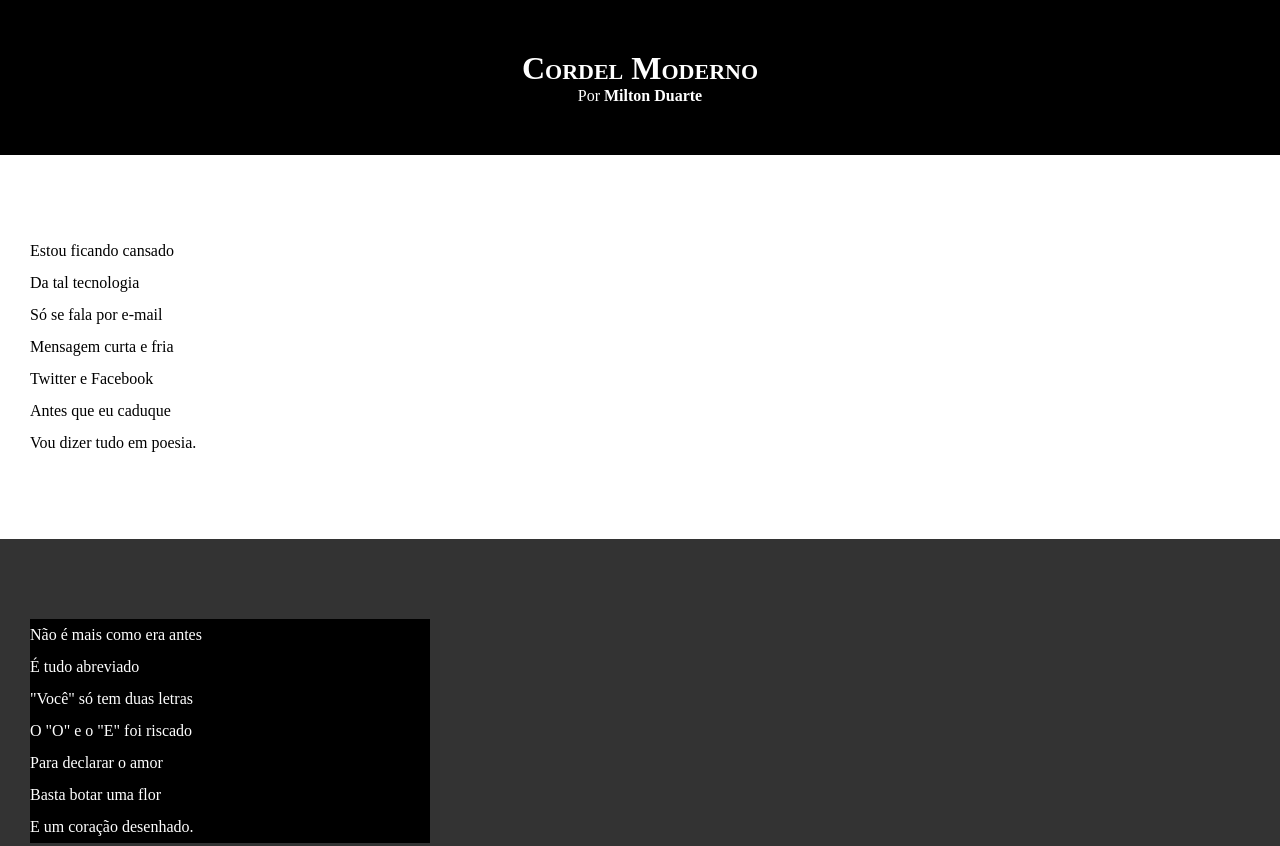
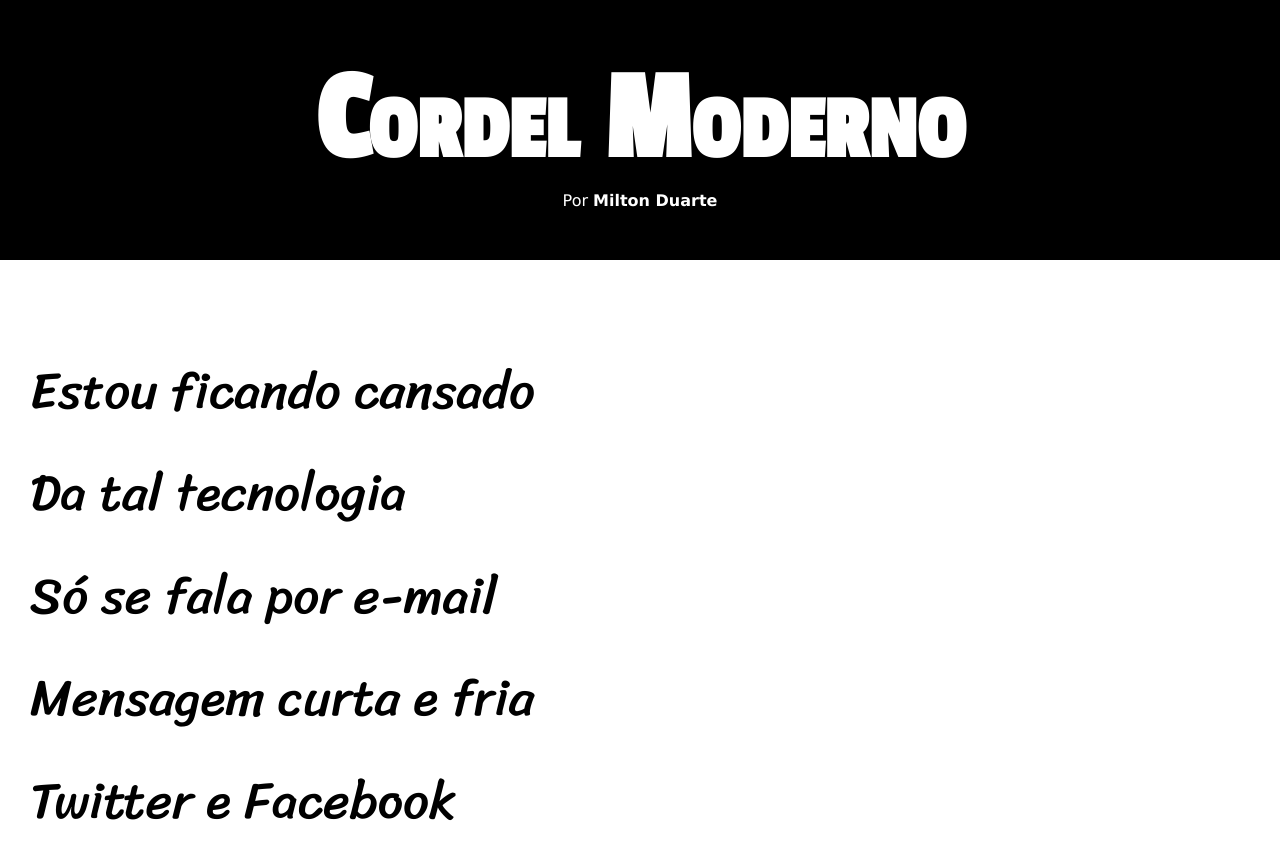
Before and after one commit to MatheusAlbano/html-css, a plain HTML site: page modulo3/projeto-cordel/index.html in a window 1280 px wide. Shown: the top 846 px of the page. Drawn offline with Linux system fonts and the light colour scheme.

Commit message:
Mudança de fontes do desafio12

```diff
--- a/modulo3/projeto-cordel/estilo/style.css
+++ b/modulo3/projeto-cordel/estilo/style.css
@@ -1,14 +1,27 @@
 @charset "UTF-8";
-@import url('https://fonts.googleapis.com/css2?family=Bebas+Neue&family=Passion+One&display=swap');
+@import url('https://fonts.googleapis.com/css2?family=Passion+One&display=swap');
+@import url('https://fonts.googleapis.com/css2?family=Sriracha&display=swap');
 
+:root {
+    --fonte1: Verdana, Geneva, Tahoma, sans-serif;
+    --fonte2: 'Passion One',sans-serif;
+    --fonte3: 'Sriracha',cursive;
+
+}
 * {
     margin: 0px;
     padding: 0px;
+
 }
-
 html, body {
     min-height: 100vh;
     background-color: darkgray;
+    font-family: var(--fonte1);
+}
+main {
+    font-family: var(--fonte3);
+    font-size: 4vw;
+
 }
 header {
     background-color: black;
@@ -18,6 +31,10 @@ header {
 header > h1 {
     padding-top: 50px;
     font-variant: small-caps;
+    font-family: var(--fonte2);
+    font-size: 10vw;
+
+
 }
 header > p {
     padding-bottom: 50px;
@@ -45,7 +62,8 @@ section.imagem{
     color: white;
 }
 section.imagem > p {
-    width: 400px;
+    display: inline-block;
+    padding: 5px;
     background-color: black;
 }
 footer{
--- a/modulo3/projeto-cordel/index.html
+++ b/modulo3/projeto-cordel/index.html
@@ -11,6 +11,7 @@
         <h1>Cordel Moderno</h1>
         <p>Por <a href="https://www.recantodasletras.com.br/poesias/3186743" target="_blank"><strong>Milton Duarte</strong></a></p>
     </header>
+    <main>
         <section class="normal">
             <p>
                 Estou ficando cansado <br>
@@ -90,6 +91,7 @@
                 Deixe que Deus interprete.
             </p>
         </section>
+    </main>
     <footer>
         <p>Site Criado por <a href="https://github.com/MatheusAlbano" target="_blank">Matheus Albano</a> para o CursoemVideo</p>
     </footer>
```
Lines whose indentation alone changed are shown as unchanged.
